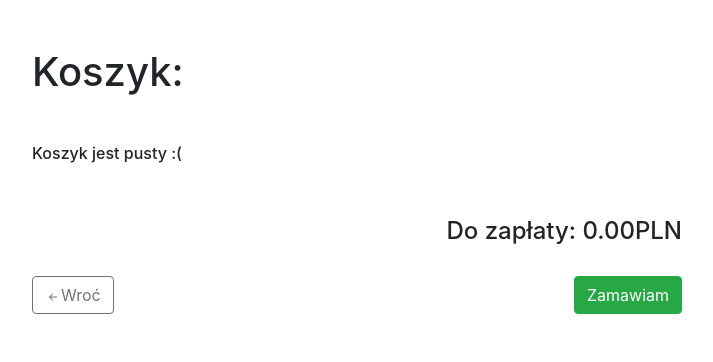
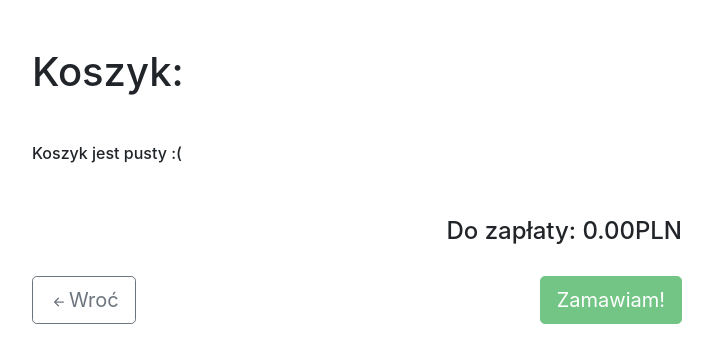
Before and after one commit to NorthWillov/riccardo, a React (Create React App) app: page /riccardo/cart in a window 1280 px wide. Shown: the top 362 px of the page, without its empty margins (283-996 px from the left). Built offline with nearby package versions, Linux system fonts and the light colour scheme.

Commit message:
Add order button message

```diff
--- a/src/components/Cart.js
+++ b/src/components/Cart.js
@@ -173,6 +173,7 @@ function Cart(props) {
           variant="outline-secondary"
           onClick={() => props.history.push("back")}
           className="mr-3"
+          size="lg"
         >
           <svg
             width="1em"
@@ -189,8 +190,18 @@ function Cart(props) {
           </svg>
           Wroć
         </Button>
-        <Button variant="success" type="button">
-          Zamawiam
+        <Button
+          onClick={() =>
+            alert(
+              "****** HEY, THIS WEBSITE IS IN PROGRESS ****** TO ORDER A PIZZA USE OUR OLD WEBSITE http://riccardopizzeria.pl THANK YOU FOR UNDERSTANDING"
+            )
+          }
+          size="lg"
+          disabled={cart.length === 0}
+          variant="success"
+          type="button"
+        >
+          Zamawiam!
         </Button>
       </div>
     </div>
--- a/src/styles/cartStyles.js
+++ b/src/styles/cartStyles.js
@@ -2,6 +2,7 @@ const styles = {
   root: {
     maxWidth: "650px",
     margin: "0 auto",
+    marginBottom: "50px",
   },
   itemCard: {
     display: "flex",
```
